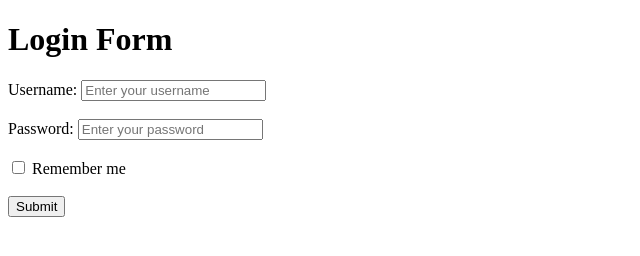
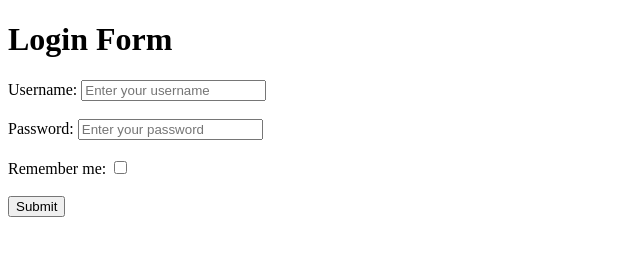
Before and after one commit to acciojob/remember-me-login-form-aryansighkumaya, a website: page main.html in a window 1280 px wide. Shown: the full height of the page, 0-640 px from the left. Drawn offline with Linux system fonts and the light colour scheme.

Commit message:
created a submission

```diff
--- a/main.html
+++ b/main.html
@@ -22,9 +22,8 @@
     <br><br>
 
     <!-- Remember Me Checkbox -->
-    <label for="checkbox">
-      <input type="checkbox" id="checkbox" /> Remember me
-    </label>
+    <label for="checkbox">Remember me:</label>
+    <input type="checkbox" id="checkbox" />
     <br><br>
 
     <!-- Submit Button -->
```
